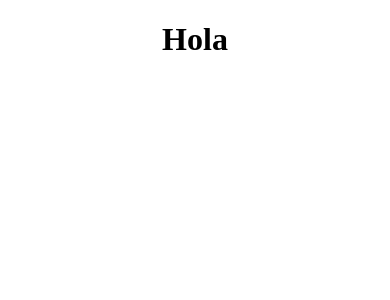
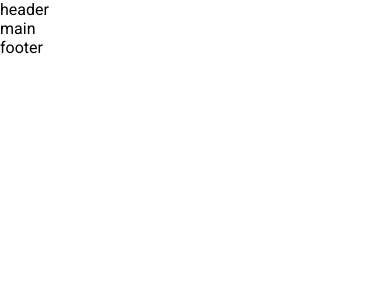
Before and after one commit to OschubGit/imperial-app, a React (Create React App) app: page / in a window 390 px wide. Shown: the top 300 px of the page. Built offline with nearby package versions, Linux system fonts and the light colour scheme.

Commit message:
create a scss layout system fix col <900

```diff
--- a/public/index.html
+++ b/public/index.html
@@ -4,6 +4,9 @@
     <meta charset="utf-8" />
     <link rel="icon" href="%PUBLIC_URL%/favicon.ico" />
     <meta name="viewport" content="width=device-width, initial-scale=1" />
+    <link rel="preconnect" href="https://fonts.googleapis.com">
+    <link rel="preconnect" href="https://fonts.gstatic.com" crossorigin>
+    <link href="https://fonts.googleapis.com/css2?family=Noto+Sans:wght@400;500&family=Roboto:wght@400;700&display=swap" rel="stylesheet">
     <meta name="theme-color" content="#000000" />
     <meta
       name="description"
--- a/src/App.js
+++ b/src/App.js
@@ -1,9 +1,18 @@
 import './App.css';
+import "./styles/main.scss";
 
 function App() {
   return (
-    <div className="App">
-      <h1>Hola</h1>
+    <div id='layout'>
+    <header>
+      header
+    </header>
+    <main className='container grid'>
+      <div className='col-12 col-md-4 col-sm-6 col-xs-12'>main</div>
+    </main>
+    <footer>
+      footer
+    </footer>
     </div>
   );
 }
--- /dev/null
+++ b/src/styles/base/_cols.scss
@@ -0,0 +1,258 @@
+// base cols
+
+/* Screen sizes:
+  default: all
+  md: <900px
+  sm: <700px
+  xs: <500px
+  xxs: <360px
+*/
+
+/* Grid cols: default - Desktop */
+.col-1 {
+    grid-column: span 1;
+}
+
+.col-2 {
+    grid-column: span 2;
+}
+
+.col-3 {
+    grid-column: span 3;
+}
+
+.col-4 {
+    grid-column: span 4;
+}
+
+.col-5 {
+    grid-column: span 5;
+}
+
+.col-6 {
+    grid-column: span 6;
+}
+
+.col-7 {
+    grid-column: span 7;
+}
+
+.col-8 {
+    grid-column: span 8;
+}
+
+.col-9 {
+    grid-column: span 9;
+}
+
+.col-10 {
+    grid-column: span 10;
+}
+
+.col-11 {
+    grid-column: span 11;
+}
+
+.col-12 {
+    grid-column: span 12;
+}
+
+/* Grid cols md (10 columns): <900 */
+@media (max-width: 900px) {
+
+    .col-11,
+    .col-12 {
+        grid-column: span 10;
+    }
+
+    .col-md-1 {
+        grid-column: span 1;
+    }
+
+    .col-md-2 {
+        grid-column: span 2;
+    }
+
+    .col-md-3 {
+        grid-column: span 3;
+    }
+
+    .col-md-4 {
+        grid-column: span 4;
+    }
+
+    .col-md-5 {
+        grid-column: span 5;
+    }
+
+    .col-md-6 {
+        grid-column: span 6;
+    }
+
+    .col-md-7 {
+        grid-column: span 7;
+    }
+
+    .col-md-8 {
+        grid-column: span 8;
+    }
+
+    .col-md-9 {
+        grid-column: span 9;
+    }
+
+    .col-md-10 {
+        grid-column: span 10;
+    }
+}
+
+/* Grid cols sm (8 columns): <700 */
+@media (max-width: 700px) {
+
+    .col-9,
+    .col-10,
+    .col-11,
+    .col-12,
+    .col-md-9,
+    .col-md-10,
+    .col-md-11,
+    .col-md-12 {
+        grid-column: span 8;
+    }
+
+    .col-sm-1 {
+        grid-column: span 1;
+    }
+
+    .col-sm-2 {
+        grid-column: span 2;
+    }
+
+    .col-sm-3 {
+        grid-column: span 3;
+    }
+
+    .col-sm-4 {
+        grid-column: span 4;
+    }
+
+    .col-sm-5 {
+        grid-column: span 5;
+    }
+
+    .col-sm-6 {
+        grid-column: span 6;
+    }
+
+    .col-sm-7 {
+        grid-column: span 7;
+    }
+
+    .col-sm-8 {
+        grid-column: span 8;
+    }
+}
+
+/* Grid cols xs (6 columns): <500 */
+@media (max-width: 500px) {
+
+    .col-7,
+    .col-8,
+    .col-9,
+    .col-10,
+    .col-11,
+    .col-12,
+    .col-sm-7,
+    .col-sm-8,
+    .col-sm-9,
+    .col-sm-10,
+    .col-sm-11,
+    .col-sm-12,
+    .col-md-7,
+    .col-md-8,
+    .col-md-9,
+    .col-md-10,
+    .col-md-11,
+    .col-md-12 {
+        grid-column: span 6;
+    }
+
+    .col-xs-1 {
+        grid-column: span 1;
+    }
+
+    .col-xs-2 {
+        grid-column: span 2;
+    }
+
+    .col-xs-3 {
+        grid-column: span 3;
+    }
+
+    .col-xs-4 {
+        grid-column: span 4;
+    }
+
+    .col-xs-5 {
+        grid-column: span 5;
+    }
+
+    .col-xs-6 {
+        grid-column: span 6;
+    }
+}
+
+/* Grid cols xxs (4 columns): <320 */
+@media (max-width: 360px) {
+
+    .col-5,
+    .col-6,
+    .col-7,
+    .col-8,
+    .col-9,
+    .col-10,
+    .col-11,
+    .col-12,
+    .col-xs-5,
+    .col-xs-6,
+    .col-xs-7,
+    .col-xs-8,
+    .col-xs-9,
+    .col-xs-10,
+    .col-xs-11,
+    .col-xs-12,
+    .col-sm-5,
+    .col-sm-6,
+    .col-sm-7,
+    .col-sm-8,
+    .col-sm-9,
+    .col-sm-10,
+    .col-sm-11,
+    .col-sm-12,
+    .col-md-5,
+    .col-md-6,
+    .col-md-7,
+    .col-md-8,
+    .col-md-9,
+    .col-md-10,
+    .col-md-11,
+    .col-md-12 {
+        grid-column: span 4;
+    }
+
+    .col-xxs-1 {
+        grid-column: span 1;
+    }
+
+    .col-xxs-2 {
+        grid-column: span 2;
+    }
+
+    .col-xxs-3 {
+        grid-column: span 3;
+    }
+
+    .col-xxs-4 {
+        grid-column: span 4;
+    }
+}
--- /dev/null
+++ b/src/styles/base/_grid.scss
@@ -0,0 +1,19 @@
+//base grid
+
+#layout {
+    display: grid;
+    grid-template-columns: 1fr;
+    grid-template-rows: 1fr auto;
+  }
+  .container {
+    margin-left: auto;
+    margin-right: auto;
+    width: 100%;
+  }
+
+  .grid {
+    display: grid;
+    grid-template-columns: var(--grid-main);
+    grid-auto-rows: min-content;
+    grid-gap: 0 var(--grid-gap);
+  }
--- /dev/null
+++ b/src/styles/base/_reset.scss
@@ -0,0 +1,19 @@
+//base reset
+html, body {
+    margin: 0;
+    box-sizing: border-box;
+}
+
+body {
+    background-color: var(--common-white);
+}
+
+h1,
+h2,
+h3,
+h4,
+h5,
+h6 {
+    margin-top: 0;
+    margin-bottom: 0;
+}
--- a/src/styles/base/_typo.scss
+++ b/src/styles/base/_typo.scss
@@ -1 +1,83 @@
-//base
+//base typo
+:root{
+    font-family: var(--main-font);
+}
+
+.primary-font {
+    font-family: var(--main-font);
+    font-weight: normal;
+}
+.secondary-font {
+    font-family: var(--secondary-font);
+    font-weight: normal;
+}
+.text-2xs {
+    font-size: var(--text-2xs);
+}
+.text-xs {
+    font-size: var(--text-xs);
+}
+.text-s {
+    font-size: var(--text-s);
+}
+.text-m {
+    font-size: var(--text-m);
+}
+.text-l {
+    font-size: var(--text-l);
+}
+.text-xl {
+    font-size: var(--text-xl);
+}
+.text-2xl {
+    font-size: var(--text-2xl);
+}
+.text-3xl {
+    font-size: var(--text-3xl);
+}
+.text-4xl {
+    font-size: var(--text-4xl);
+}
+.text-5xl {
+    font-size: var(--text-5xl);
+}
+.title-2xs {
+    font-size: var(--text-2xs);
+    margin-bottom: 1em;
+}
+.title-xs {
+    font-size: var(--text-xs);
+    margin-bottom: 1em;
+}
+.title-s {
+    font-size: var(--text-s);
+    margin-bottom: 1em;
+}
+.title-m {
+    font-size: var(--text-m);
+    margin-bottom: 1em;
+}
+.title-l {
+    font-size: var(--text-l);
+    margin-bottom: 1em;
+}
+.title-xl {
+    font-size: var(--text-xl);
+    margin-bottom: 1em;
+}
+.title-2xl {
+    font-size: var(--text-2xl);
+    margin-bottom: 1em;
+}
+.title-3xl {
+    font-size: var(--text-3xl);
+    margin-bottom: 1em;
+}
+.title-4xl {
+    font-size: var(--text-4xl);
+    margin-bottom: 1em;
+}
+.title-5xl {
+    font-size: var(--text-5xl);
+    margin-bottom: 1em;
+}
--- a/src/styles/main.scss
+++ b/src/styles/main.scss
@@ -1,9 +1,13 @@
 //utilities
 @import "utilities/variables";
+@import "utilities/variables/palette";
 @import "utilities/mixins";
 
 //base
 @import "base/typo";
+@import "base/reset";
+@import "base/grid";
+@import "base/cols";
 
 //layout
 @import "layout/header";
--- a/src/styles/utilities/_variables.scss
+++ b/src/styles/utilities/_variables.scss
@@ -1,4 +1,5 @@
 // variables
 @import "./variables/palette";
 @import "./variables/typography";
+@import "./variables/v-grid";
 @import "./variables/space";
--- a/src/styles/utilities/variables/_palette.scss
+++ b/src/styles/utilities/variables/_palette.scss
@@ -1,86 +1,86 @@
 :root{
     /* main palette color */
-    $prussian-blue: #012a4aff;
-    $indigo-dye: #013a63ff;
-    $indigo-dye-2: #01497cff;
-    $usafa-blue: #014f86ff;
-    $honolulu-blue: #2a6f97ff;
-    $celadon-blue: #2c7da0ff;
-    $blue-green: #468fafff;
-    $maximum-blue: #61a5c2ff;
-    $dark-sky-blue: #89c2d9ff;
-    $light-blue: #a9d6e5ff;
+   --prussian-blue: #012a4aff;
+   --indigo-dye: #013a63ff;
+   --indigo-dye-2: #01497cff;
+   --usafa-blue: #014f86ff;
+   --honolulu-blue: #2a6f97ff;
+   --celadon-blue: #2c7da0ff;
+   --blue-green: #468fafff;
+   --maximum-blue: #61a5c2ff;
+   --dark-sky-blue: #89c2d9ff;
+   --light-blue: #a9d6e5ff;
     /* end main paletre color */
 
     /* secondary palette color */
-    $persian-plum: #641220ff;
-    $burgundy: #6e1423ff;
-    $antique-ruby: #85182aff;
-    $crimson-ua: #a11d33ff;
-    $crimson-ua-2: #a71e34ff;
-    $red-ncs: #b21e35ff;
-    $cardinal: #bd1f36ff;
-    $cardinal-2: #c71f37ff;
-    $crimson: #da1e37ff;
-    $rose-madder: #e01e37ff;
+   --persian-plum: #641220ff;
+   --burgundy: #6e1423ff;
+   --antique-ruby: #85182aff;
+   --crimson-ua: #a11d33ff;
+   --crimson-ua-2: #a71e34ff;
+   --red-ncs: #b21e35ff;
+   --cardinal: #bd1f36ff;
+   --cardinal-2: #c71f37ff;
+   --crimson: #da1e37ff;
+   --rose-madder: #e01e37ff;
     /* end secondary palette color */
 
     /* Palette primary colors */
-    $primary-color: var($celadon-blue);
-    $primary-light: var($maximum-blue);
-    $primary-dark: var($usafa-blue);
+   --primary-color: var(--celadon-blue);
+   --primary-light: var(--maximum-blue);
+   --primary-dark: var(--usafa-blue);
     /* End Palette primary colors */
 
     /* Palette secondary colors */
-    $secondary-color: var($red-ncs);
-    $secondary-light: var($crimson);
-    $secondary-dark: var($antique-ruby);
+   --secondary-color: var(--red-ncs);
+   --secondary-light: var(--crimson);
+   --secondary-dark: var(--antique-ruby);
     /* End Palette secondary colors */
 
     /* grey colors */
-    $grey100: #f5f5f5;
-    $grey200: #eeeeee;
-    $grey300: #e0e0e0;
-    $grey400: #bdbdbd;
-    $grey500: #9e9e9e;
-    $grey600: #757575;
-    $grey700: #616161;
-    $grey800: #424242;
-    $grey900: #212121;
+   --grey100: #f5f5f5;
+   --grey200: #eeeeee;
+   --grey300: #e0e0e0;
+   --grey400: #bdbdbd;
+   --grey500: #9e9e9e;
+   --grey600: #757575;
+   --grey700: #616161;
+   --grey800: #424242;
+   --grey900: #212121;
     /* end grey colors */
 
     /* commons */
-    $common-black: #000;
-    $common-white: #fff;
+   --common-black: #000;
+   --common-white: #fff;
     /* end commons */
 
     /* typography */
-    $light: var($common-white);
-    $medium: var($grey300);
-    $dark: var($common-black);
+   --light: var(--common-white);
+   --medium: var(--grey300);
+   --dark: var(--common-black);
     /* end typography */
 
     /* primary gradient */
-    $gradient-top: linear-gradient(0deg, #012a4aff, #013a63ff, #01497cff, #014f86ff, #2a6f97ff, #2c7da0ff, #468fafff, #61a5c2ff, #89c2d9ff, #a9d6e5ff);
-    $gradient-right: linear-gradient(90deg, #012a4aff, #013a63ff, #01497cff, #014f86ff, #2a6f97ff, #2c7da0ff, #468fafff, #61a5c2ff, #89c2d9ff, #a9d6e5ff);
-    $gradient-bottom: linear-gradient(180deg, #012a4aff, #013a63ff, #01497cff, #014f86ff, #2a6f97ff, #2c7da0ff, #468fafff, #61a5c2ff, #89c2d9ff, #a9d6e5ff);
-    $gradient-left: linear-gradient(270deg, #012a4aff, #013a63ff, #01497cff, #014f86ff, #2a6f97ff, #2c7da0ff, #468fafff, #61a5c2ff, #89c2d9ff, #a9d6e5ff);
-    $gradient-top-right: linear-gradient(45deg, #012a4aff, #013a63ff, #01497cff, #014f86ff, #2a6f97ff, #2c7da0ff, #468fafff, #61a5c2ff, #89c2d9ff, #a9d6e5ff);
-    $gradient-bottom-right: linear-gradient(135deg, #012a4aff, #013a63ff, #01497cff, #014f86ff, #2a6f97ff, #2c7da0ff, #468fafff, #61a5c2ff, #89c2d9ff, #a9d6e5ff);
-    $gradient-top-left: linear-gradient(225deg, #012a4aff, #013a63ff, #01497cff, #014f86ff, #2a6f97ff, #2c7da0ff, #468fafff, #61a5c2ff, #89c2d9ff, #a9d6e5ff);
-    $gradient-bottom-left: linear-gradient(315deg, #012a4aff, #013a63ff, #01497cff, #014f86ff, #2a6f97ff, #2c7da0ff, #468fafff, #61a5c2ff, #89c2d9ff, #a9d6e5ff);
-    $gradient-radial: radial-gradient(#012a4aff, #013a63ff, #01497cff, #014f86ff, #2a6f97ff, #2c7da0ff, #468fafff, #61a5c2ff, #89c2d9ff, #a9d6e5ff);
+   --gradient-top: linear-gradient(0deg, #012a4aff, #013a63ff, #01497cff, #014f86ff, #2a6f97ff, #2c7da0ff, #468fafff, #61a5c2ff, #89c2d9ff, #a9d6e5ff);
+   --gradient-right: linear-gradient(90deg, #012a4aff, #013a63ff, #01497cff, #014f86ff, #2a6f97ff, #2c7da0ff, #468fafff, #61a5c2ff, #89c2d9ff, #a9d6e5ff);
+   --gradient-bottom: linear-gradient(180deg, #012a4aff, #013a63ff, #01497cff, #014f86ff, #2a6f97ff, #2c7da0ff, #468fafff, #61a5c2ff, #89c2d9ff, #a9d6e5ff);
+   --gradient-left: linear-gradient(270deg, #012a4aff, #013a63ff, #01497cff, #014f86ff, #2a6f97ff, #2c7da0ff, #468fafff, #61a5c2ff, #89c2d9ff, #a9d6e5ff);
+   --gradient-top-right: linear-gradient(45deg, #012a4aff, #013a63ff, #01497cff, #014f86ff, #2a6f97ff, #2c7da0ff, #468fafff, #61a5c2ff, #89c2d9ff, #a9d6e5ff);
+   --gradient-bottom-right: linear-gradient(135deg, #012a4aff, #013a63ff, #01497cff, #014f86ff, #2a6f97ff, #2c7da0ff, #468fafff, #61a5c2ff, #89c2d9ff, #a9d6e5ff);
+   --gradient-top-left: linear-gradient(225deg, #012a4aff, #013a63ff, #01497cff, #014f86ff, #2a6f97ff, #2c7da0ff, #468fafff, #61a5c2ff, #89c2d9ff, #a9d6e5ff);
+   --gradient-bottom-left: linear-gradient(315deg, #012a4aff, #013a63ff, #01497cff, #014f86ff, #2a6f97ff, #2c7da0ff, #468fafff, #61a5c2ff, #89c2d9ff, #a9d6e5ff);
+   --gradient-radial: radial-gradient(#012a4aff, #013a63ff, #01497cff, #014f86ff, #2a6f97ff, #2c7da0ff, #468fafff, #61a5c2ff, #89c2d9ff, #a9d6e5ff);
     /* end primary gradient */
 
     /* secondary gradient */
-    $gradient-top: linear-gradient(0deg, #641220ff, #6e1423ff, #85182aff, #a11d33ff, #a71e34ff, #b21e35ff, #bd1f36ff, #c71f37ff, #da1e37ff, #e01e37ff);
-    $gradient-right: linear-gradient(90deg, #641220ff, #6e1423ff, #85182aff, #a11d33ff, #a71e34ff, #b21e35ff, #bd1f36ff, #c71f37ff, #da1e37ff, #e01e37ff);
-    $gradient-bottom: linear-gradient(180deg, #641220ff, #6e1423ff, #85182aff, #a11d33ff, #a71e34ff, #b21e35ff, #bd1f36ff, #c71f37ff, #da1e37ff, #e01e37ff);
-    $gradient-left: linear-gradient(270deg, #641220ff, #6e1423ff, #85182aff, #a11d33ff, #a71e34ff, #b21e35ff, #bd1f36ff, #c71f37ff, #da1e37ff, #e01e37ff);
-    $gradient-top-right: linear-gradient(45deg, #641220ff, #6e1423ff, #85182aff, #a11d33ff, #a71e34ff, #b21e35ff, #bd1f36ff, #c71f37ff, #da1e37ff, #e01e37ff);
-    $gradient-bottom-right: linear-gradient(135deg, #641220ff, #6e1423ff, #85182aff, #a11d33ff, #a71e34ff, #b21e35ff, #bd1f36ff, #c71f37ff, #da1e37ff, #e01e37ff);
-    $gradient-top-left: linear-gradient(225deg, #641220ff, #6e1423ff, #85182aff, #a11d33ff, #a71e34ff, #b21e35ff, #bd1f36ff, #c71f37ff, #da1e37ff, #e01e37ff);
-    $gradient-bottom-left: linear-gradient(315deg, #641220ff, #6e1423ff, #85182aff, #a11d33ff, #a71e34ff, #b21e35ff, #bd1f36ff, #c71f37ff, #da1e37ff, #e01e37ff);
-    $gradient-radial: radial-gradient(#641220ff, #6e1423ff, #85182aff, #a11d33ff, #a71e34ff, #b21e35ff, #bd1f36ff, #c71f37ff, #da1e37ff, #e01e37ff);
+   --gradient-top: linear-gradient(0deg, #641220ff, #6e1423ff, #85182aff, #a11d33ff, #a71e34ff, #b21e35ff, #bd1f36ff, #c71f37ff, #da1e37ff, #e01e37ff);
+   --gradient-right: linear-gradient(90deg, #641220ff, #6e1423ff, #85182aff, #a11d33ff, #a71e34ff, #b21e35ff, #bd1f36ff, #c71f37ff, #da1e37ff, #e01e37ff);
+   --gradient-bottom: linear-gradient(180deg, #641220ff, #6e1423ff, #85182aff, #a11d33ff, #a71e34ff, #b21e35ff, #bd1f36ff, #c71f37ff, #da1e37ff, #e01e37ff);
+   --gradient-left: linear-gradient(270deg, #641220ff, #6e1423ff, #85182aff, #a11d33ff, #a71e34ff, #b21e35ff, #bd1f36ff, #c71f37ff, #da1e37ff, #e01e37ff);
+   --gradient-top-right: linear-gradient(45deg, #641220ff, #6e1423ff, #85182aff, #a11d33ff, #a71e34ff, #b21e35ff, #bd1f36ff, #c71f37ff, #da1e37ff, #e01e37ff);
+   --gradient-bottom-right: linear-gradient(135deg, #641220ff, #6e1423ff, #85182aff, #a11d33ff, #a71e34ff, #b21e35ff, #bd1f36ff, #c71f37ff, #da1e37ff, #e01e37ff);
+   --gradient-top-left: linear-gradient(225deg, #641220ff, #6e1423ff, #85182aff, #a11d33ff, #a71e34ff, #b21e35ff, #bd1f36ff, #c71f37ff, #da1e37ff, #e01e37ff);
+   --gradient-bottom-left: linear-gradient(315deg, #641220ff, #6e1423ff, #85182aff, #a11d33ff, #a71e34ff, #b21e35ff, #bd1f36ff, #c71f37ff, #da1e37ff, #e01e37ff);
+   --gradient-radial: radial-gradient(#641220ff, #6e1423ff, #85182aff, #a11d33ff, #a71e34ff, #b21e35ff, #bd1f36ff, #c71f37ff, #da1e37ff, #e01e37ff);
     /* end secondary gradient */
 }
--- a/src/styles/utilities/variables/_space.scss
+++ b/src/styles/utilities/variables/_space.scss
@@ -1,9 +1,9 @@
 :root {
-    $space-2xs: 2px;
-    $space-xs: 5px;
-    $space-s: 10px;
-    $space-m: 20px;
-    $space-l: 40px;
-    $space-xl: 80px;
-    $space-2xl: 160px;
+    --space-2xs: 2px;
+    --space-xs: 5px;
+    --space-s: 10px;
+    --space-m: 20px;
+    --space-l: 40px;
+    --space-xl: 80px;
+    --space-2xl: 160px;
 }
--- a/src/styles/utilities/variables/_typography.scss
+++ b/src/styles/utilities/variables/_typography.scss
@@ -1,13 +1,34 @@
 :root{
-    $text-2xs: 10px;
-    $text-xs: 12px;
-    $text-s: 14px;
-    $text-base: 16px;
-    $text-m: var($text-base);
-    $text-l: 18px;
-    $text-xl: 20px;
-    $text-2xl: 24px;
-    $text-3xl: 32px;
-    $text-4xl: 48px;
-    $text-5xl: 64px;
+
+    /* family */
+    --main-font: "Roboto", sans-serif;
+    --secondary-font: "Noto Sans", sans-serif;
+
+    /* size */
+    --text-2xs: 10px;
+    --text-xs: 12px;
+    --text-s: 14px;
+    --text-base: 16px;
+    --text-m: var(--text-base);
+    --text-l: 18px;
+    --text-xl: 20px;
+    --text-2xl: 24px;
+    --text-3xl: 32px;
+    --text-4xl: 48px;
+    --text-5xl: 64px;
+
+    @media (max-width: 900px) {
+        /* size */
+        --text-2xs: 8px;
+        --text-xs: 10px;
+        --text-s: 12px;
+        --text-base: 14px;
+        --text-m: var(--text-base);
+        --text-l: 16px;
+        --text-xl: 18px;
+        --text-2xl: 20px;
+        --text-3xl: 24px;
+        --text-4xl: 32px;
+        --text-5xl: 42px;
+    }
 }
--- /dev/null
+++ b/src/styles/utilities/variables/_v-grid.scss
@@ -0,0 +1,44 @@
+//
+
+/* Default - Desktop */
+:root {
+    --maxwidth: 1920px;
+    --grid-main: repeat(12, minmax(0, 1fr));
+    --grid-gap: 30px;
+    --container-padding: 20px;
+  }
+
+  /* Size: md */
+  @media (max-width: 900px) {
+    :root {
+      --grid-main: repeat(12, minmax(0, 1fr));
+      --grid-gap: 20px;
+    }
+  }
+
+  /* Size: sm */
+  @media (max-width: 700px) {
+    :root {
+      --grid-main: repeat(8, minmax(0, 1fr));
+      --grid-gap: 15px;
+      --container-padding: 15px;
+    }
+  }
+
+  /* Size: xs */
+  @media (max-width: 500px) {
+    :root {
+      --grid-main: repeat(6, minmax(0, 1fr));
+      --grid-gap: 10px;
+      --container-padding: 10px;
+    }
+  }
+
+  /* Size: xxs */
+  @media (max-width: 320px) {
+    :root {
+      --grid-main: repeat(4, minmax(0, 1fr));
+      --grid-gap: 10px;
+      --container-padding: 10px;
+    }
+  }
```
